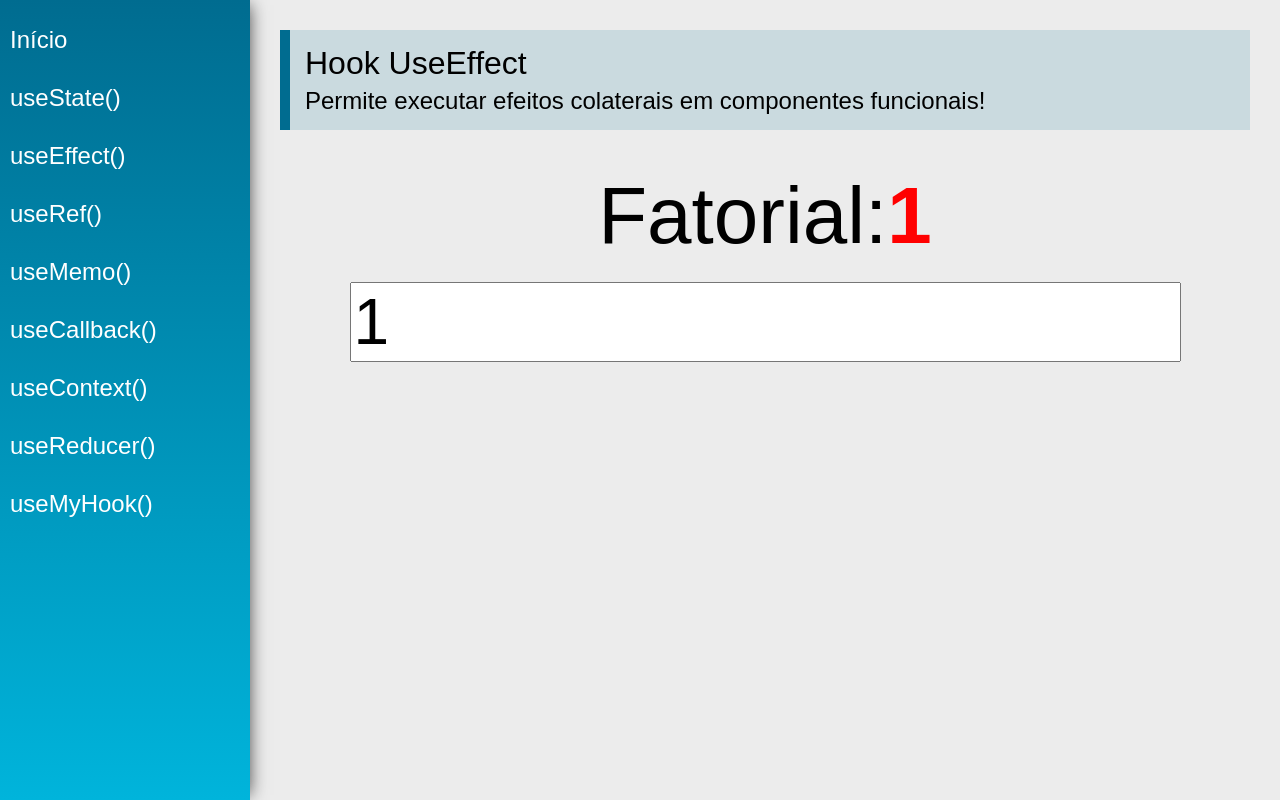
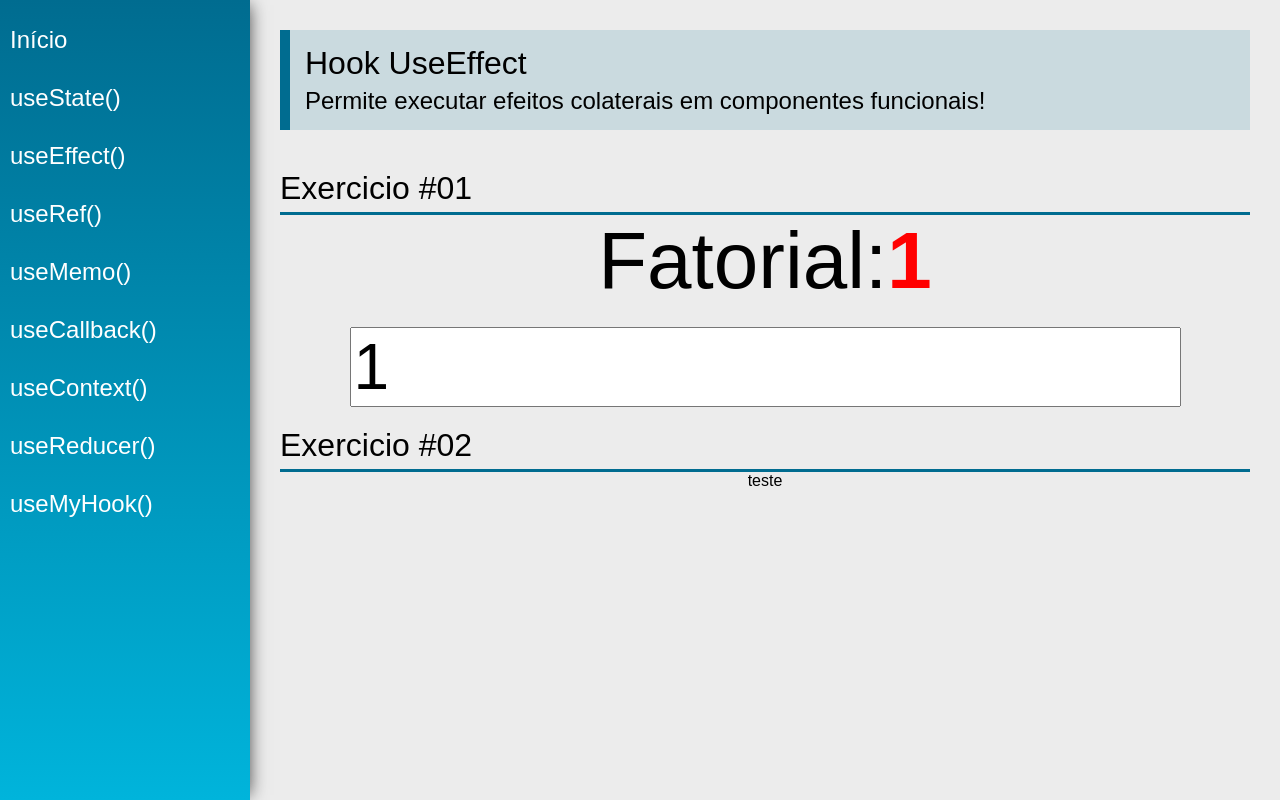
Before and after one commit to emnesty/hooks, a React (Create React App) app: page /useEffect in a window 1280 px wide. Built offline with nearby package versions, Linux system fonts and the light colour scheme.

Commit message:
Add SectionTitle component for exercise headings in UseEffect

```diff
--- a/src/views/examples/UseEffect.jsx
+++ b/src/views/examples/UseEffect.jsx
@@ -1,5 +1,6 @@
 import React, { useState, useEffect } from "react";
 import PageTitle from "../../components/layout/PageTitle";
+import SectionTitle from "../../components/layout/SectionTitle";
 
 function calcFatorial(num) {
   const n = parseInt(num);
@@ -36,6 +37,7 @@ const UseEffect = (props) => {
         title="Hook UseEffect"
         subtitle="Permite executar efeitos colaterais em componentes funcionais!"
       />
+      <SectionTitle title="Exercicio #01" />
 
       <div className="center">
         <div>
@@ -51,6 +53,8 @@ const UseEffect = (props) => {
           onChange={(e) => setNumber(e.target.value)}
         />
       </div>
+      <SectionTitle title="Exercicio #02" />
+      <div className="center">teste</div>
     </div>
   );
 };
```
